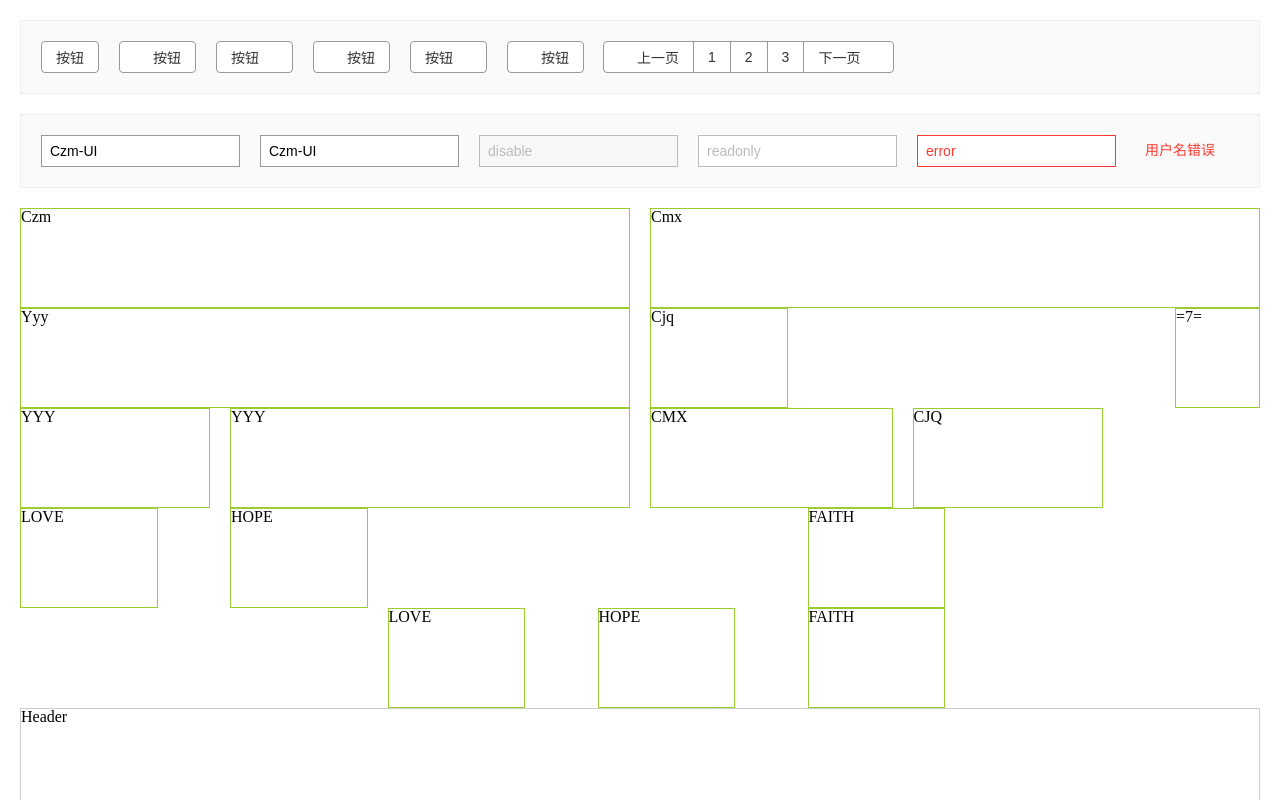
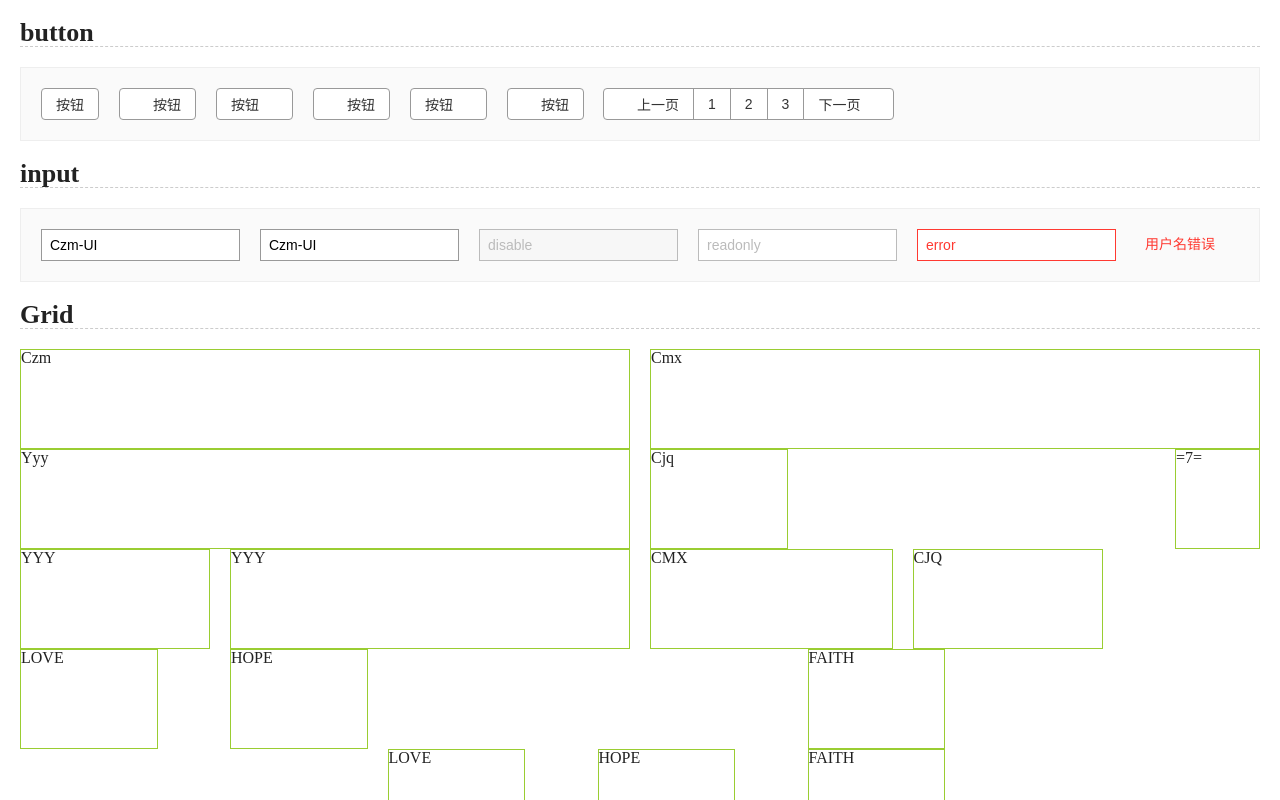
Before and after one commit to baggio10czm/Czm-Vue-UI, a Vue app: page / in a window 1280 px wide. Shown: the top 800 px of the page. Built offline with nearby package versions, Linux system fonts and the light colour scheme.

Commit message:
add 组件标题

```diff
--- a/src/App.vue
+++ b/src/App.vue
@@ -1,5 +1,6 @@
 <template>
   <div id="app">
+    <h2>button</h2>
     <!--  button  button-group 组件  -->
     <div class="button">
       <c-button>按钮</c-button>
@@ -17,6 +18,7 @@
       </button-group>
     </div>
     <!--   input 组件  -->
+    <h2>input</h2>
     <div class="input">
       <c-input v-model="inputValue"></c-input>
       <c-input v-model="inputValue" @change="inputChange"></c-input>
@@ -25,6 +27,7 @@
       <c-input value="error" error="用户名错误"></c-input>
     </div>
     <!--  布局row col 组件  -->
+    <h2>Grid</h2>
     <div class="Grid">
       <row gutter="20">
         <column span="12">
@@ -84,7 +87,8 @@
       </row>
     </div>
 
-    <c-layout style="height: 700px">
+    <h2>Layout</h2>
+    <c-layout style="height: 500px">
       <c-header class="demo">
         <div>Header</div>
       </c-header>
@@ -96,7 +100,7 @@
       </c-footer>
     </c-layout>
 
-    <c-layout style="height: 700px; margin-top: 100px;">
+    <c-layout style="height: 600px; margin-top: 100px;">
       <c-header class="demo">
         <div>Header</div>
       </c-header>
@@ -111,7 +115,7 @@
       </c-footer>
     </c-layout>
 
-    <c-layout style="height: 700px; margin-top: 100px;">
+    <c-layout style="height: 600px; margin-top: 100px;">
       <c-sider class="demo">Sider</c-sider>
       <c-layout>
         <c-header class="demo">
@@ -149,6 +153,7 @@ export default {
 
 <style lang="stylus">
   @import "~@/stylus/reset"
+  @import "~@/stylus/variable"
   body
     margin: 0
 
@@ -157,6 +162,12 @@ export default {
     color $color-text
     -webkit-font-smoothing antialiased
     -moz-osx-font-smoothing grayscale
+
+    h2
+      font-size: $font-size-large-x
+      font-weight: bold
+      border-bottom: 1px dashed #ccc
+      margin-bottom: 20px
 
     .button, .input
       display: flex
@@ -179,4 +190,6 @@ export default {
     .demo
       min-height: 100px
       border: 1px solid #ccc
+    .sider
+      width: 200px
 </style>
--- a/src/stylus/variable.styl
+++ b/src/stylus/variable.styl
@@ -6,7 +6,7 @@ $color-dialog-background = #666
 $color-theme = #ffcd32
 $color-theme-d = rgba(255, 205, 49, 0.5)
 $color-sub-theme = #d93f30
-$color-text = #999
+$color-text = #222
 $color-text-d = rgba(255, 255, 255, 0.3)
 $color-text-l = rgba(255, 255, 255, 0.5)
 $color-text-ll = rgba(255, 255, 255, 0.8)
@@ -22,7 +22,7 @@ $font-size-small = 12px
 $font-size-medium = 14px
 $font-size-medium-x = 16px
 $font-size-large = 18px
-$font-size-large-x = 24px
+$font-size-large-x = 26px
 
 // 按钮定义
 $button-height-s = 24px
```
